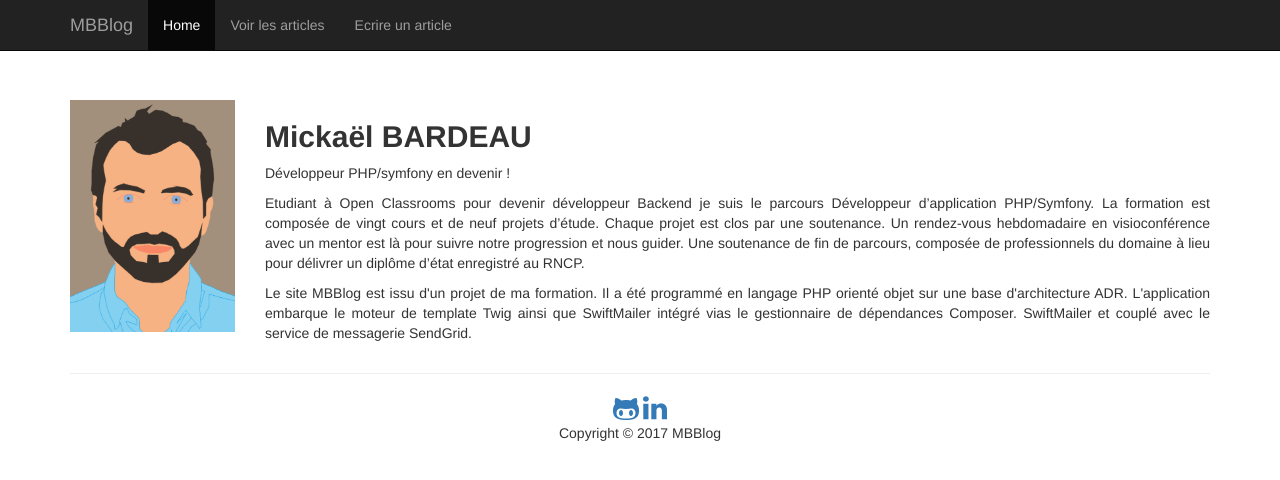
After one commit to Shadocks/Blog, a PHP site: template template/layout.html.twig in a window 1280 px wide. The commit adds this page. Shown: the top 480 px of the page. Run offline with PHP 8.4, Linux system fonts and the light colour scheme; the template is opened without the code that fills it, so the values that code supplies are empty; some libraries are stand-ins or nearby versions.

```diff
--- a/src/Action/ActionAddArticle.php
+++ b/src/Action/ActionAddArticle.php
@@ -46,8 +46,6 @@ class ActionAddArticle
     public function __invoke()
     {
         $form = $this->formFactory->buildForm(FormAdd::class);
-        echo $this->twig->getTwig()->render('articleAdd.html.twig', ['form' => $form]);
-
         $this->formFactory->data(['class' => Article::class]);
 
         if ($_POST) {
@@ -55,5 +53,7 @@ class ActionAddArticle
                 $this->articleManager->add($this->formFactory->getEntity());
                     header('Location: /articles');
         }
+
+        echo $this->twig->getTwig()->render('articleAdd.html.twig', ['form' => $form]);
     }
 }
--- a/src/Action/ActionUpdateArticle.php
+++ b/src/Action/ActionUpdateArticle.php
@@ -47,13 +47,12 @@ class ActionUpdateArticle
             $article = $this->articleManager->getById($id);
                 $this->formFactory->data($article);
 
-        echo $this->twig->getTwig()->render('articleUpdate.html.twig', ['form' => $form, 'article' => $article]);
-
-
         if ($_POST) {
             $this->formFactory->request($_POST);
                 $this->articleManager->update($this->formFactory->getData());
                     header('Location: /article/detail/'.$id);
         }
+
+        echo $this->twig->getTwig()->render('articleUpdate.html.twig', ['form' => $form, 'article' => $article]);
     }
 }
--- a/src/Manager/ArticleManager.php
+++ b/src/Manager/ArticleManager.php
@@ -51,7 +51,7 @@ class ArticleManager
         $articles = [];
 
         $req = $this->_db->getDb()->query('
-            SELECT id, titre, chapo, auteur, contenu, date_creation, date_modification
+            SELECT id, titre, chapo, auteur, contenu, date_creation, DATE_FORMAT(date_modification, \'%d %M %Y\') AS date_modification
             FROM article
             ORDER BY id
             DESC
@@ -70,7 +70,7 @@ class ArticleManager
      */
     public function getById($id)
     {
-        $req = $this->_db->getDb()->prepare('SELECT * FROM article WHERE id = :id');
+        $req = $this->_db->getDb()->prepare('SELECT id, titre, chapo, auteur, contenu, DATE_FORMAT(date_creation, \'%d %M %Y\') AS date_creation, DATE_FORMAT(date_modification, \'%d %M %Y\') AS date_modification FROM article WHERE id = :id');
 
         $req->bindValue(':id', $id, \PDO::PARAM_INT);
 
--- /dev/null
+++ b/template/layout.html.twig
@@ -0,0 +1,98 @@
+<!DOCTYPE html>
+<html>
+<head>
+    <meta charset="utf-8">
+    <meta http-equiv="X-UA-Compatible" content="IE=edge">
+    <meta name="viewport" content="width=device-width, initial-scale=1">
+    <link href="https://maxcdn.bootstrapcdn.com/bootstrap/3.3.7/css/bootstrap.min.css" rel="stylesheet">
+    <link href="https://maxcdn.bootstrapcdn.com/font-awesome/4.3.0/css/font-awesome.min.css" rel="stylesheet">
+    <link rel="icon" type="image/x-icon" href="./../public/favicon.ico" />
+    <style type="text/css">
+        body {
+            margin-top: 100px
+        }
+        .info {
+            text-align: justify;
+        }
+        img {
+            max-width: 100%;
+            height: auto;
+        }
+    </style>
+    <title>MBBlog</title>
+</head>
+<body>
+<nav class="navbar navbar-inverse navbar-fixed-top">
+    <div class="container">
+
+        <div class="navbar-header">
+            <button type="button" class="navbar-toggle" data-toggle="collapse" data-target="#navbar" aria-expanded="false" aria-controls="navbar">
+                <span class="sr-only">Toggle navigation</span>
+                <span class="icon-bar"></span>
+                <span class="icon-bar"></span>
+                <span class="icon-bar"></span>
+            </button>
+            <a class="navbar-brand" href="/">MBBlog</a>
+        </div>
+
+        <div class="collapse navbar-collapse" id="navbar">
+            <ul class="nav navbar-nav">
+                <li class="active"><a href="/">Home</a></li>
+                <li><a href="/articles">Voir les articles</a></li>
+                <li><a href="/article/add">Ecrire un article</a></li>
+            </ul>
+        </div>
+
+    </div>
+</nav>
+
+<div class="container">
+    <section class="row">
+        <div class="col-xs-2">
+            <img src="./../img/image.jpg" alt="moi" />
+        </div>
+        <article class="col-xs-10">
+            <h2><strong>Mickaël BARDEAU</strong></h2>
+            <p>Développeur PHP/symfony en devenir !</p>
+            <p class="info">
+                Etudiant à Open Classrooms pour devenir développeur Backend je suis le
+                parcours Développeur d’application PHP/Symfony. La formation est composée
+                de vingt cours et de neuf projets d’étude. Chaque projet est clos par une
+                soutenance. Un rendez-vous hebdomadaire en visioconférence avec un mentor
+                est là pour suivre notre progression et nous guider. Une soutenance de fin
+                de parcours, composée de professionnels du domaine à lieu pour délivrer un
+                diplôme d’état enregistré au RNCP.
+            </p>
+            <p class="info">
+                Le site MBBlog est issu d'un projet de ma formation. Il a été programmé
+                en langage PHP orienté objet sur une base d'architecture ADR. L'application
+                embarque le moteur de template Twig ainsi que SwiftMailer intégré vias le
+                gestionnaire de dépendances Composer. SwiftMailer et couplé avec le service
+                de messagerie SendGrid.
+            </p>
+        </article>
+    </section>
+    <hr/>
+</div>
+
+{% block body %}{% endblock %}
+
+{% block form %}{% endblock %}
+
+{% block cv %}{% endblock %}
+
+<footer class="container">
+    <div class="row">
+        <div class="form-groupe text-center">
+            <a href="https://github.com/Shadocks/" target="blank"> <i class="fa fa-github-alt fa-2x" aria-hidden="true"> </i></a>
+            <a href="https://www.linkedin.com/in/micka%C3%ABl-bardeau-208a46137/" target="blank"> <i class="fa fa-linkedin fa-2x" aria-hidden="true"> </i></a>
+            <p>Copyright © 2017 MBBlog</p>
+        </div>
+    </div>
+</footer>
+
+<script src="https://code.jquery.com/jquery-3.2.1.js" integrity="sha256-DZAnKJ/6XZ9si04Hgrsxu/8s717jcIzLy3oi35EouyE=" crossorigin="anonymous"></script>
+<script src="https://maxcdn.bootstrapcdn.com/bootstrap/3.3.7/js/bootstrap.min.js" integrity="sha384-Tc5IQib027qvyjSMfHjOMaLkfuWVxZxUPnCJA7l2mCWNIpG9mGCD8wGNIcPD7Txa" crossorigin="anonymous"></script>
+
+</body>
+</html>
```
Also changed, not shown: src/Form/FormAdd.php (+18 -10 lines), src/Form/FormContact.php (+18 -10 lines), src/Form/FormUpdate.php (+17 -9 lines), public/img/image.jpg (added).
